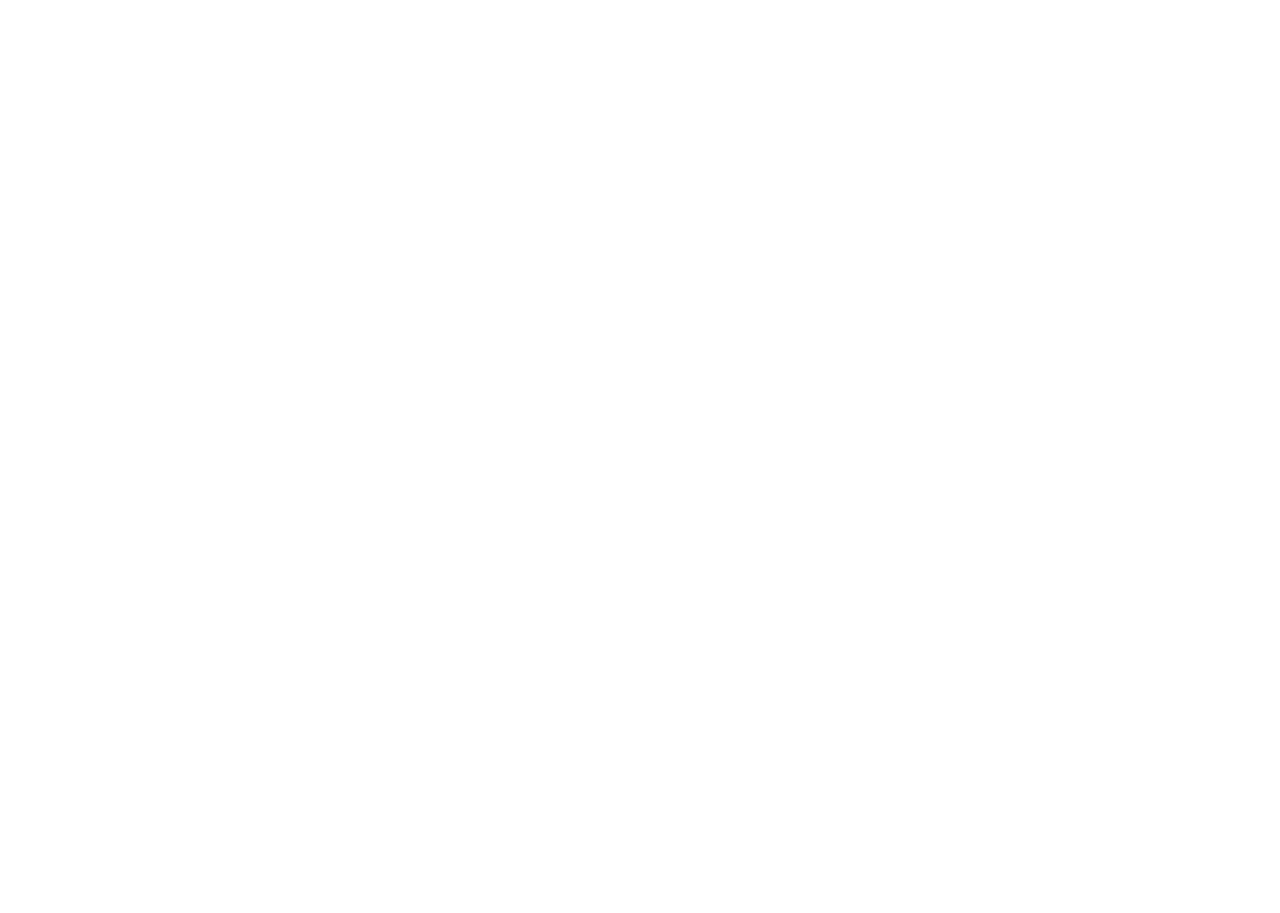
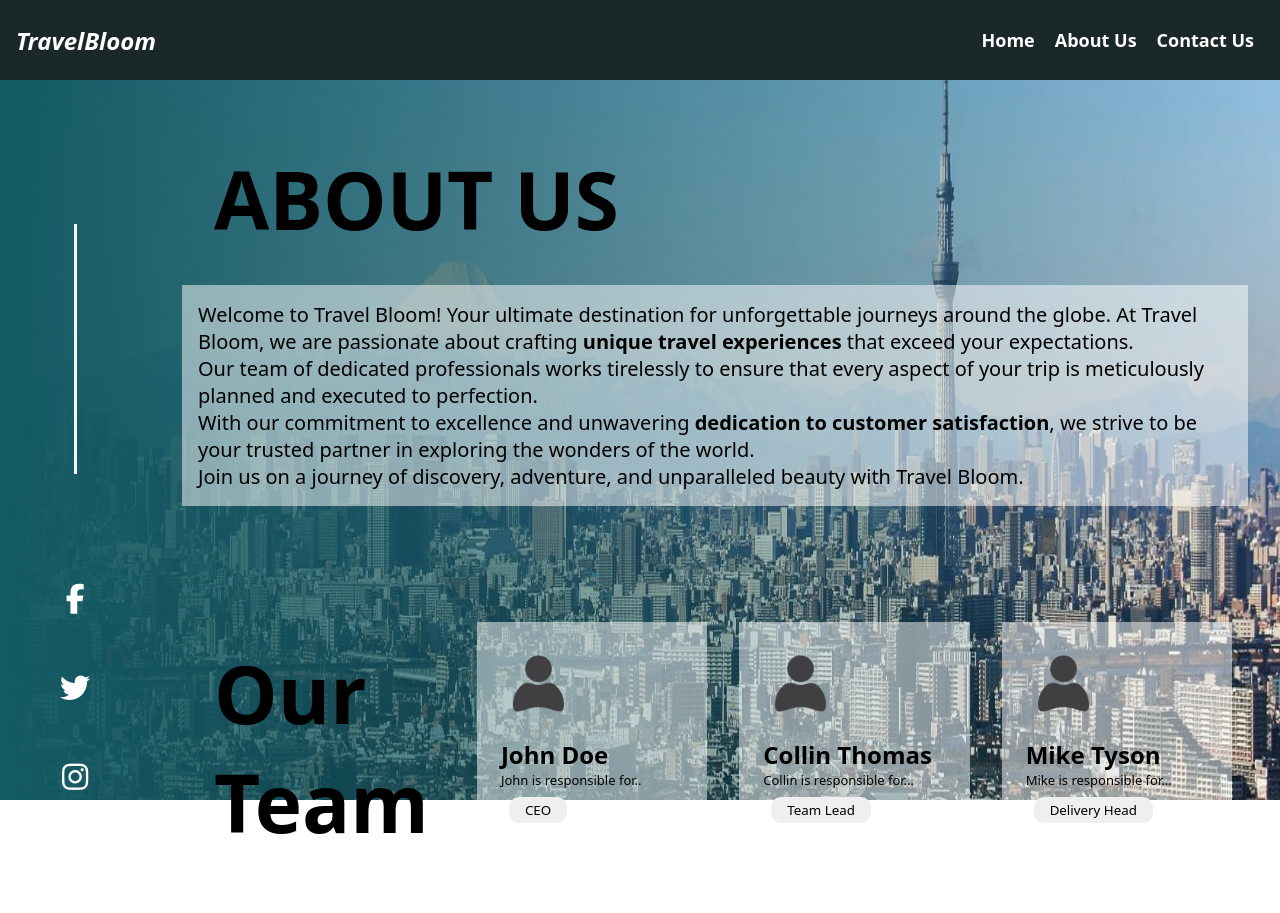
Before and after one commit to bernie-haxx/Travel-Bloom, a plain HTML site: page about.html in a window 1280 px wide. Before the commit the page ends 800 px from the top, so only its background shows below. Drawn offline with Linux system fonts and the light colour scheme.

Commit message:
About and Contact Page Completion

```diff
--- a/about.html
+++ b/about.html
@@ -0,0 +1,90 @@
+<!DOCTYPE html>
+<html>
+    <head>
+        <meta charset="UTF-8">
+        <meta name="viewport" content="width=device-width, initial-scale=1.0">
+        <title>Travy - TravelBloom</title>
+        <link rel="stylesheet" href="./styles.css">
+        <link rel="stylesheet" href="https://cdnjs.cloudflare.com/ajax/libs/font-awesome/6.6.0/css/all.min.css" integrity="sha512-Kc323vGBEqzTmouAECnVceyQqyqdsSiqLQISBL29aUW4U/M7pSPA/gEUZQqv1cwx4OnYxTxve5UMg5GT6L4JJg==" crossorigin="anonymous" referrerpolicy="no-referrer" />
+    </head>
+    <body>
+        <nav>
+            <div class="items travel">
+                <h1>TravelBloom</h1>
+            </div>
+
+            <ul class="items nav-links">
+                <li>
+                    <a href="./index.html" id="home">Home </a>
+                </li>
+                <li>
+                    <a href="./about.html" id="home">About Us</a>
+                </li>
+                <li>
+                    <a href="./contact.html" id="home">Contact Us </a>
+                </li>
+            </ul>
+        </nav>
+        <aside>
+            <div class="social-icons">
+                <div class= "solid-line-div">
+                <div class="solid-line"></div>
+                </div>
+                <a href="#"><i class="fab fa-facebook-f"></i></a>
+                <a href="#"><i class="fab fa-twitter"></i></a>
+                <a href="#"><i class="fab fa-instagram"></i></a>
+                <a href="#"><i class="fab fa-linkedin-in"></i></a>
+            </div>
+        </aside>
+        <main class="about">
+            <div>
+                <h1>ABOUT US</h1>
+            </div>
+            <div class="opacity op-message">
+                <p>Welcome to Travel Bloom! Your ultimate destination for unforgettable journeys around the globe. At Travel Bloom, we are passionate about crafting <strong>unique travel experiences</strong> that exceed your expectations.
+                    <br>
+                    Our team of dedicated professionals works tirelessly to ensure that every aspect of your trip is meticulously planned and executed to perfection.
+                    <br>
+                    With our commitment to excellence and unwavering <strong>dedication to customer satisfaction</strong>, we strive to be your trusted partner in exploring the wonders of the world.
+                    <br>
+                    Join us on a journey of discovery, adventure, and unparalleled beauty with Travel Bloom.
+                </p>
+            </div>
+            <div class="team">
+                <div>
+                    <h1>
+                        Our
+                        <br>
+                        Team
+                    </h1>
+                </div>
+                <div class="opacity card">
+                    <img src="./images/profile-icon.png">
+                    <div>
+                        <h2>John Doe</h2>
+                        <p>John is responsible for..</p>
+                        <button> CEO </button>
+                    </div>
+                </div>
+                <div class="opacity card">
+                    <img src="./images/profile-icon.png">
+                    <div>
+                        <h2>Collin Thomas</h2>
+                        <p>Collin is responsible for...</p>
+                        <button> Team Lead </button>
+                    </div>
+                </div>
+                <div class="opacity card">
+                    <img src="./images/profile-icon.png">
+                    <div>
+                        <h2>Mike Tyson</h2>
+                        <p> Mike is responsible for...</p>
+                        <button> Delivery Head </button>
+                    </div>
+                </div>
+            </div>
+        </main>
+
+        <script src="./travel_Recommendation.js"></script>
+    </body>
+</html>
--- a/styles.css
+++ b/styles.css
@@ -85,7 +85,7 @@ font-weight: bold;
     overflow: hidden;
 }
 
-input:placeholder-shown {
+.search-bar input:placeholder-shown {
     text-overflow: ellipsis;
     width: 200px;
     border-style: none;
@@ -129,8 +129,9 @@ aside {
   .solid-line-div {
     padding: 5rem;
   }
-/* Main Content Values */
-main {
+
+/* Home Page Values */
+#home {
     grid-area: main;
     display: flex;
     align-items: center;
@@ -138,18 +139,19 @@ main {
     color: white;
 }
 
-main h1 {
+#home h1 {
     font-size: 100px;
     padding: 1rem;
 }
 
-main p {
+#home p {
     padding: 1rem;
     padding-bottom: 5rem;
     font-size: 25px;
     font-weight: 100;
 }
-main button {
+
+#home button {
     background-color: #01696b;
     color: white;
     padding: 1rem 3rem;
@@ -159,3 +161,139 @@ main button {
     border-style: none;
     align-self: center;
 }
+
+/* About Page Values */
+.about {
+    display: flex;
+    flex-direction: column;
+    align-items: flex-start;
+    justify-content: flex-start;
+    padding: 2rem;
+    flex-wrap: wrap;
+    column-gap: 10em;
+}
+
+.about h1 {
+    font-size: 80px;
+    padding: 2rem;
+}
+.opacity {
+    background-color: rgba(255,255,255,0.5);
+    align-self: stretch;
+}
+
+.op-message {
+    width: 100%;
+    align-self: flex-end !important;
+    justify-self: start !important;
+    margin-bottom: 100px;
+
+}
+.opacity p {
+    padding: 1rem;
+    font-size: 20px;
+    font-weight: 100;
+}
+
+/* Team Section with Card specification */
+.team {
+    display: grid;
+    grid-template-columns: 1fr 1fr 1fr 1fr;
+    justify-items: end;
+}
+
+.card {
+    margin: 1rem;
+    display: flex;
+    flex-direction: row;
+    justify-items: flex-end;
+    padding: 1.5rem;
+    align-items: stretch;
+    flex-wrap: wrap;
+
+}
+
+.card h2 {
+    justify-content: center;
+}
+
+.card  img {
+    max-width: 75px;
+    max-height: 75px;
+}
+
+.card p {
+    padding: 0 !important;
+    font-size: small;
+}
+
+.card button {
+    border-color: white;
+    border: 1rem;
+    padding-left: 1rem;
+    padding-right: 1rem;
+    padding-top: 0.25rem;
+    padding-bottom: 0.25rem;
+    border-radius: 10px;
+    margin: 0.5rem;
+    overflow: hidden;
+    width:fit-content;
+}
+
+/* Contact Page Values */
+.contact {
+    display: grid;
+    align-items: center;
+    justify-content: center;
+    grid-template-columns: 1fr 1fr;
+    grid-template-areas:
+    "contact-context contact-form";
+}
+
+.contact-context {
+    grid-area: contact-context;
+}
+.contact-context h1 {
+    font-size: 100px;
+}
+
+.contact-context p {
+    font-size: large;
+}
+.contact-form {
+    grid-area: contact-form;
+    max-width: 800px;
+
+}
+
+.contact-form form {
+    display: grid;
+    grid-template-columns: start;
+    justify-content: stretch;
+    align-items: flex-start;
+    gap: 1rem;
+    padding: 0.5rem;
+    background-color: rgba(255,255,255,0.5);
+}
+
+.contact-form form input:placeholder-shown {
+    border-color: white;
+    opacity: 0.6;
+    padding: 0.5rem;
+    border-radius: 10px;
+    overflow: hidden;
+}
+
+#message-text-area {
+    align-self: start;
+    border-color: white;
+    opacity: 0.6;
+
+}
+
+.contact-form form button {
+    background: #01696b;
+    border-color: transparent;
+    border-radius: 5px;
+    padding: 0.5rem 1rem;
+}
```
Also changed, not shown: contact.html (+61 -0 lines), index.html (+1 -1 lines), images/profile-icon.png (added).
